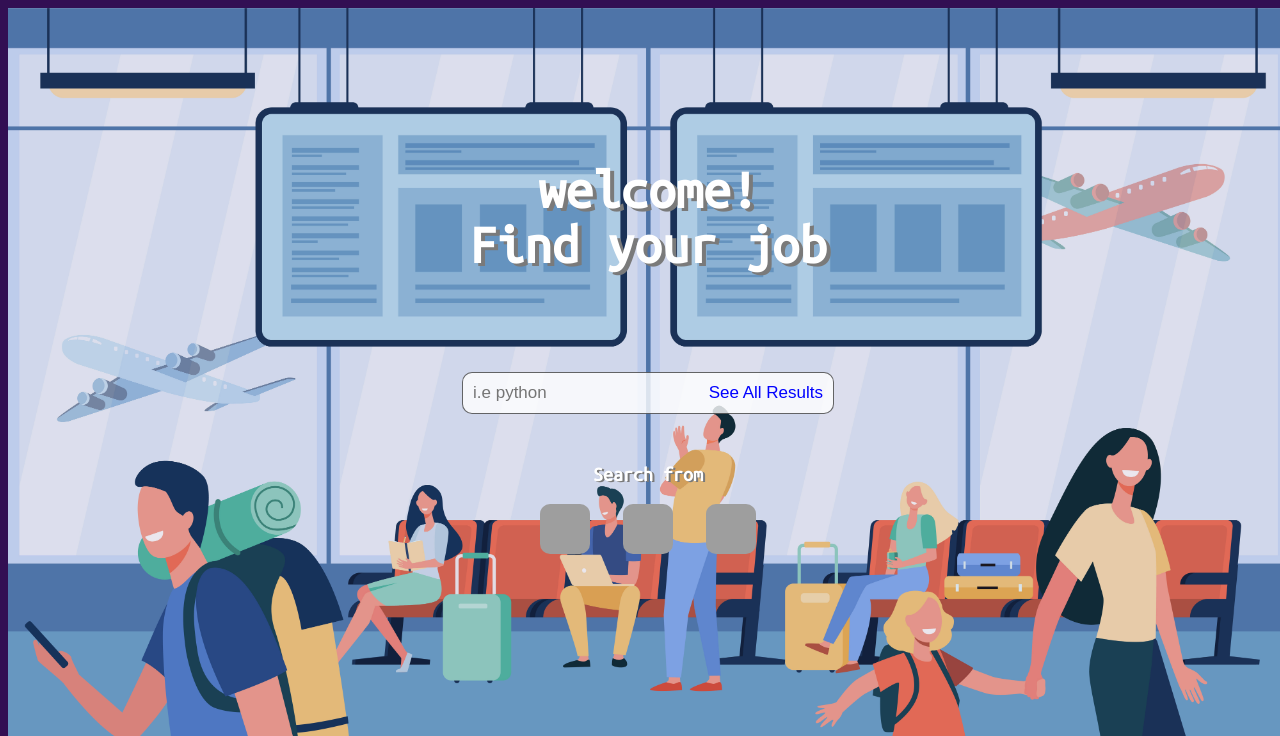
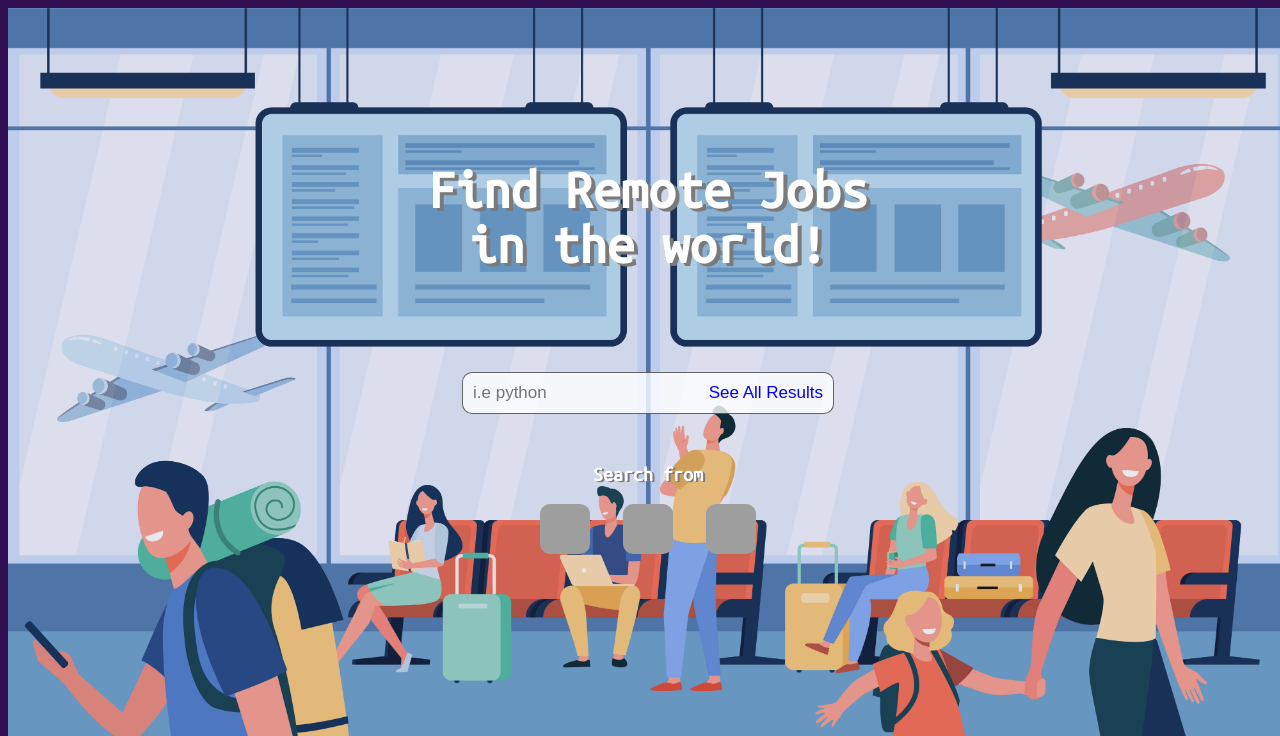
Before and after one commit to purple402/webscrapper, a Flask app: template templates/index_review.html in a window 1280 px wide. Shown: the top 736 px of the page. Run offline with Flask 2, Linux system fonts and the light colour scheme; the template is opened without the code that fills it, so the values that code supplies are empty; grey boxes are pictures that could not be loaded.

Commit message:
modify index page
change title and logos

```diff
--- a/templates/index_review.html
+++ b/templates/index_review.html
@@ -6,26 +6,26 @@
     <meta name="viewport" content="width=device-width, initial-scale=1.0">
     <link rel="stylesheet" href="{{ url_for('static', filename='css/index.css') }}">
     <link rel="shortcut icon" href="#">
-    <title>Job Scrapper</title>
+    <title>Remote Job Scrapper</title>
 </head>
 <body>
     <div class="greet">
-        <h1>welcome!</h1>
-        <h1>Find your job</h1>
+        <h1>Find Remote Jobs</h1>
+        <h1>in the world!</h1>
         <form method="get" action="/report">
             <input placeholder="i.e python" required name="word">
             <button>See All Results</button>
         </form>
         <h1 class="search">Search from</h1>
         <div class="site">
-          <a href="https://programmers.co.kr/" target="_blank">
-            <img class="logo" src="https://images.velog.io/images/trevor522/post/0fdb651a-a97e-4168-ae62-6fece9906ba9/programmers.png">
+          <a href="https://weworkremotely.com/remote-jobs/search" target="_blank">
+            <img class="logo" title="weworkremotely" src="https://weworkremotely.com/assets/wwr-social-fd7d545c56e975b65fae9cf49346aac95a8cdb4774b2c269af89ac8993141380.png">
           </a>
-          <a href="https://kr.indeed.com/" target="_blank">
-            <img class="logo" src="https://image.winudf.com/v2/image1/Y29tLmluZGVlZC5hbmRyb2lkZW1wbG95ZXJzX2ljb25fMTU2MjIzMDk2Ml8wNTg/icon.png?w=&fakeurl=1">
+          <a href="https://remoteok.io/" target="_blank">
+            <img class="logo" title="remoteok" src="https://remoteok.io/assets/logo.png">
           </a>
           <a href="https://stackoverflow.com/" target="_blank">
-            <img class="logo" src="https://encrypted-tbn0.gstatic.com/images?q=tbn:ANd9GcTsMrvEKKOCDJzqWWC7i9kbkQO36PUBcd949Q66mOdaJ4bm-50goJDhXoRHFh5jnPRH2Hs&usqp=CAU">
+            <img class="logo" title="stackoverflow" src="https://encrypted-tbn0.gstatic.com/images?q=tbn:ANd9GcTsMrvEKKOCDJzqWWC7i9kbkQO36PUBcd949Q66mOdaJ4bm-50goJDhXoRHFh5jnPRH2Hs&usqp=CAU">
           </a>
         </div>
     </div>
```
